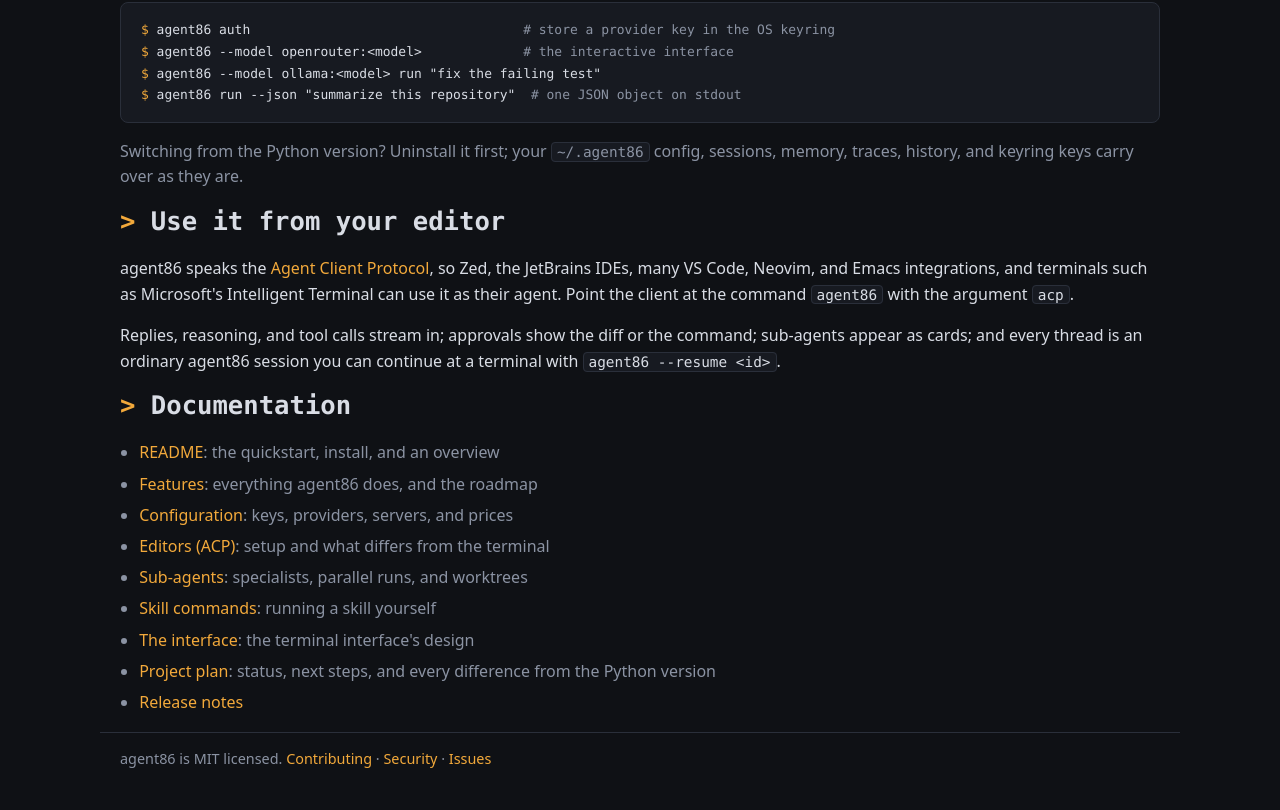
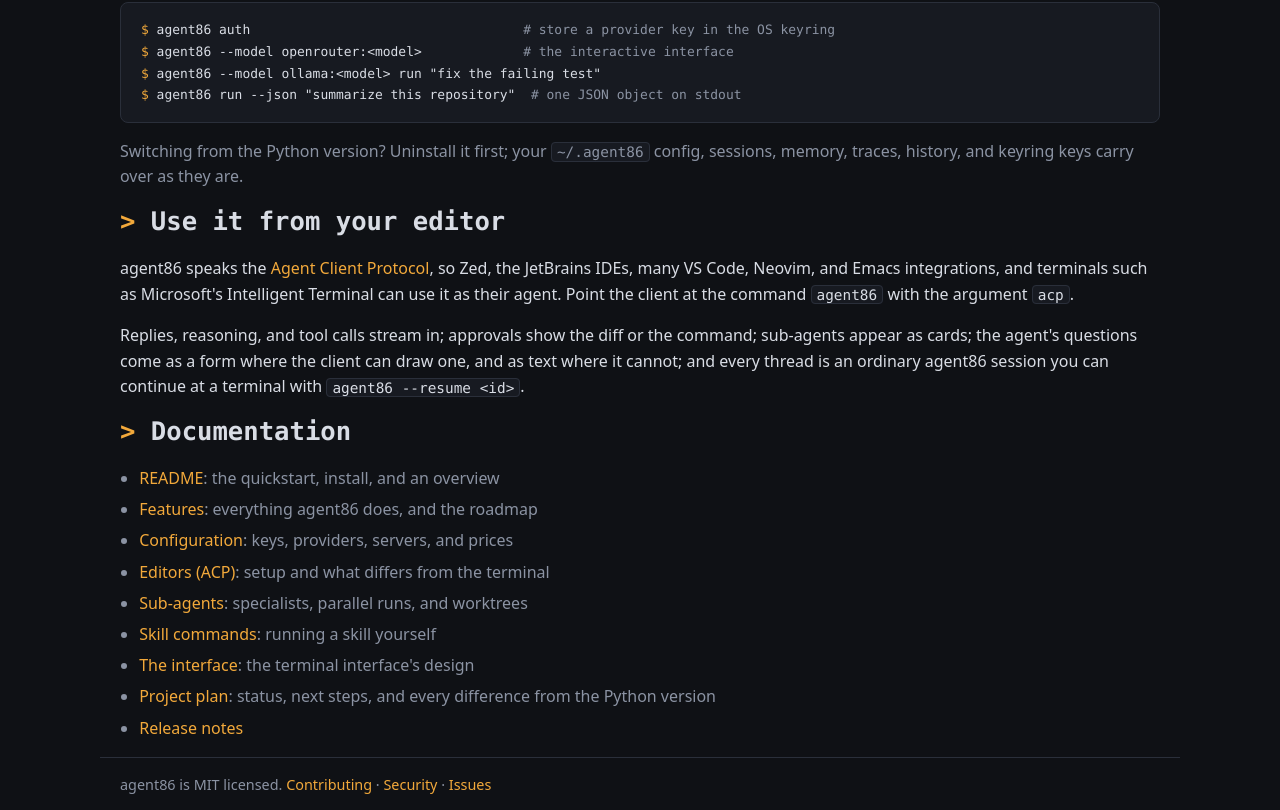
Before and after one commit to Maetek-Technologies/agent86, a plain HTML site: page site/index.html in a window 1280 px wide. Shown: the part 2726-3536 px from the top of the page. Before the commit the page ends 3510 px from the top, so only its background shows below. Drawn offline with Linux system fonts and the light colour scheme; files whose address does not match are found by name.

Commit message:
Release 1.2.3: forms and questions in ACP clients, and a harness for local models (#197)
Notes in docs/releases/v1.2.3.md. The version is 1.2.3 (the workspace
and the agent86-ui dependency); the README, FEATURES, the plan's
release row and checklist, and the site say what shipped. The ACP
tests' transcript was checked against the protocol's current v1
schema: 1,103 messages it covers, none invalid.

Co-authored-by: Claude Opus 5.5 <noreply@anthropic.com>

```diff
--- a/site/index.html
+++ b/site/index.html
@@ -118,7 +118,7 @@
     <section id="editors" class="wrap">
       <h2>Use it from your editor</h2>
       <p>agent86 speaks the <a href="https://agentclientprotocol.com">Agent Client Protocol</a>, so Zed, the JetBrains IDEs, many VS Code, Neovim, and Emacs integrations, and terminals such as Microsoft's Intelligent Terminal can use it as their agent. Point the client at the command <code>agent86</code> with the argument <code>acp</code>.</p>
-      <p>Replies, reasoning, and tool calls stream in; approvals show the diff or the command; sub-agents appear as cards; and every thread is an ordinary agent86 session you can continue at a terminal with <code>agent86 --resume &lt;id&gt;</code>.</p>
+      <p>Replies, reasoning, and tool calls stream in; approvals show the diff or the command; sub-agents appear as cards; the agent's questions come as a form where the client can draw one, and as text where it cannot; and every thread is an ordinary agent86 session you can continue at a terminal with <code>agent86 --resume &lt;id&gt;</code>.</p>
     </section>
 
     <section id="docs" class="wrap">
```
Also changed, not shown: 7 other files.
